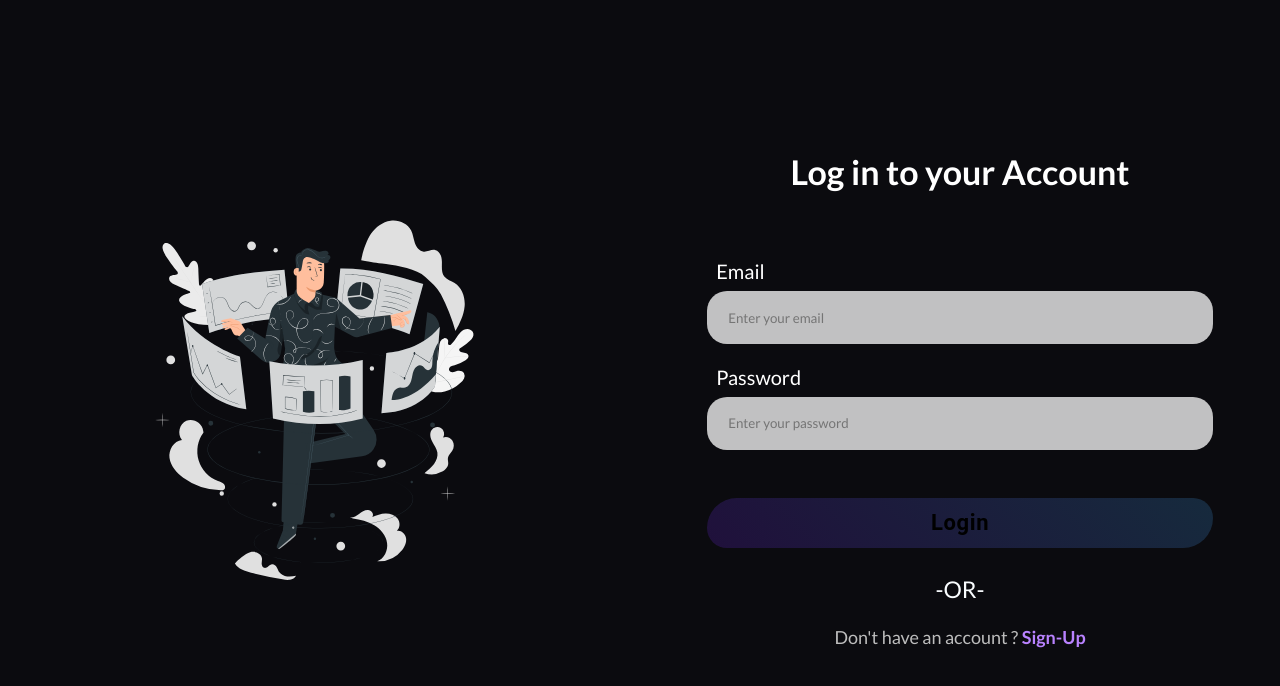
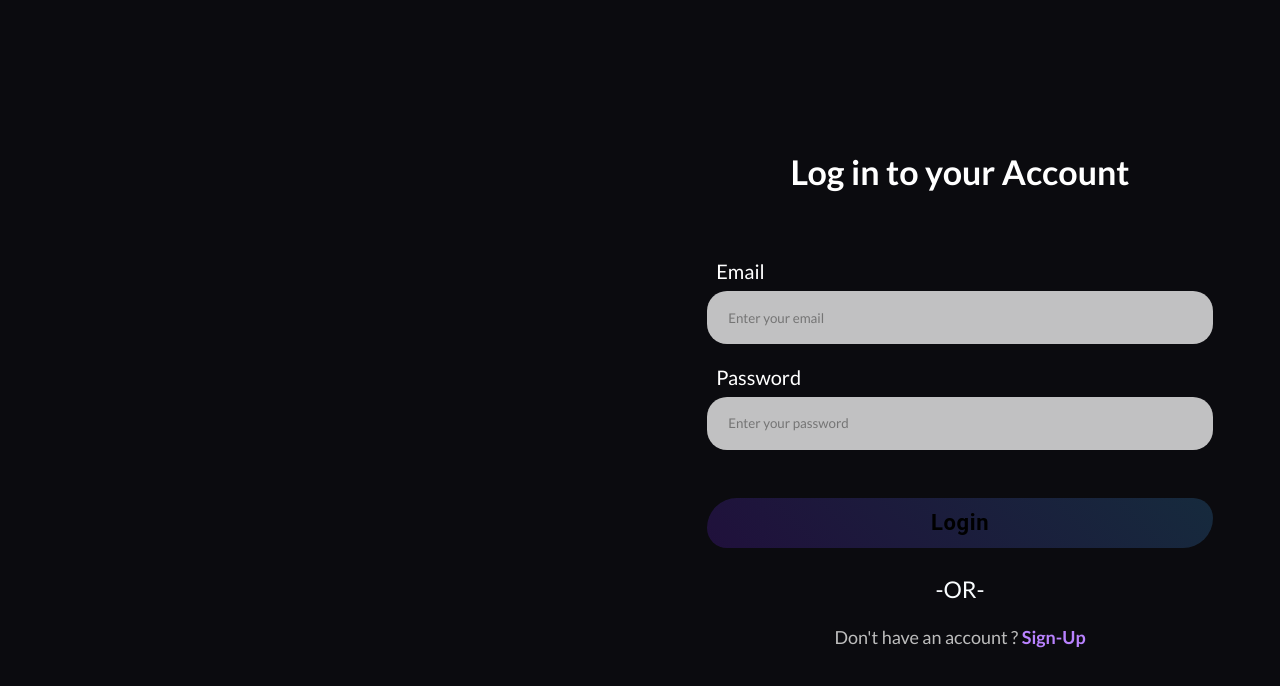
Before and after one commit to MisharyD/sentiment-scout, a React (Vite) app in the folder frontEnd/: page /user in a window 1280 px wide. Shown: the top 686 px of the page. Built offline with nearby package versions, Linux system fonts and the light colour scheme.

Commit message:
removeImageFromSignUp

```diff
--- a/frontEnd/index.html
+++ b/frontEnd/index.html
@@ -2,7 +2,7 @@
 <html lang="en">
   <head>
     <meta charset="UTF-8" />
-    <link rel="icon" type="image/svg+xml" href="/vite.svg" />
+    <link rel="icon" type="image/svg+xml" href="/frontEnd/src/assets/images/happy-sad-face.svg" />
     <link rel="preconnect" href="https://fonts.googleapis.com">
     <link rel="preconnect" href="https://fonts.gstatic.com" crossorigin>
     <link href="https://fonts.googleapis.com/css2?family=Lato:ital,wght@0,100;0,300;0,400;0,700;0,900;1,100;1,300;1,400;1,700;1,900&display=swap" rel="stylesheet">
--- a/frontEnd/src/Components/AuthSideBar/AuthSideBar.jsx
+++ b/frontEnd/src/Components/AuthSideBar/AuthSideBar.jsx
@@ -4,7 +4,7 @@ import AuthSideBarImage from "../../assets/images/AuthSideBarImage2.svg"
 function AuthSideBar() {
   return (
     <div id="auth-sidebar">
-      <img className="auth-sidebar-image" src={AuthSideBarImage}></img>
+      {/* <img className="auth-sidebar-image" src={AuthSideBarImage}></img> */}
     <svg
   viewBox="0 0 500 500"
   xmlns="http://www.w3.org/2000/svg"
```
